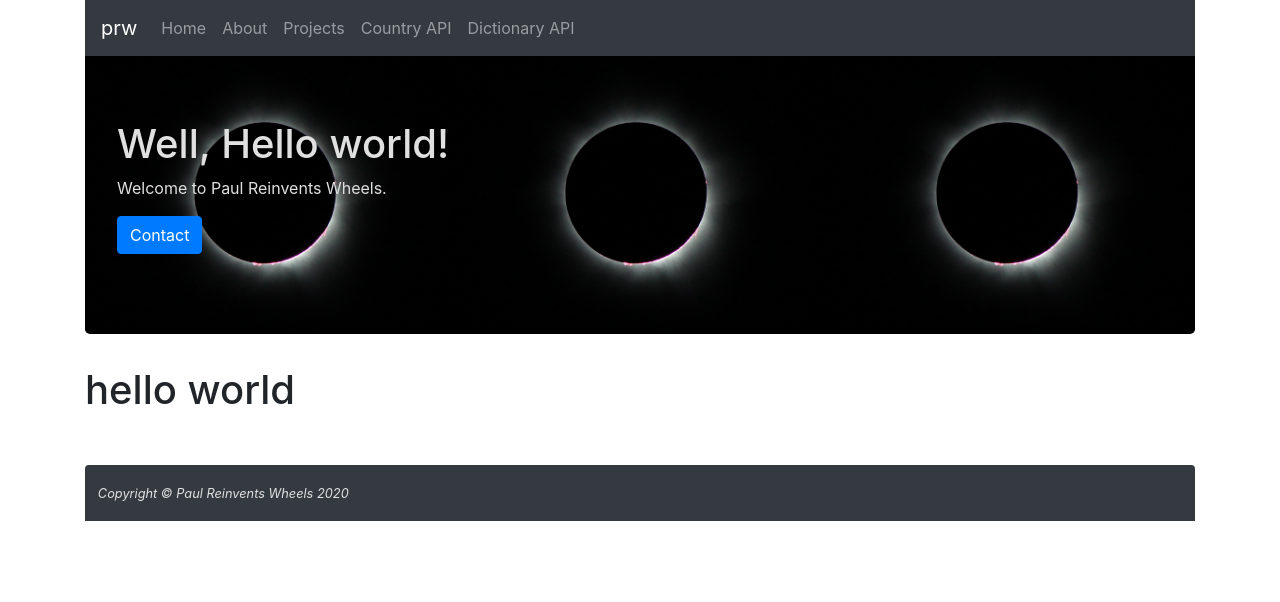
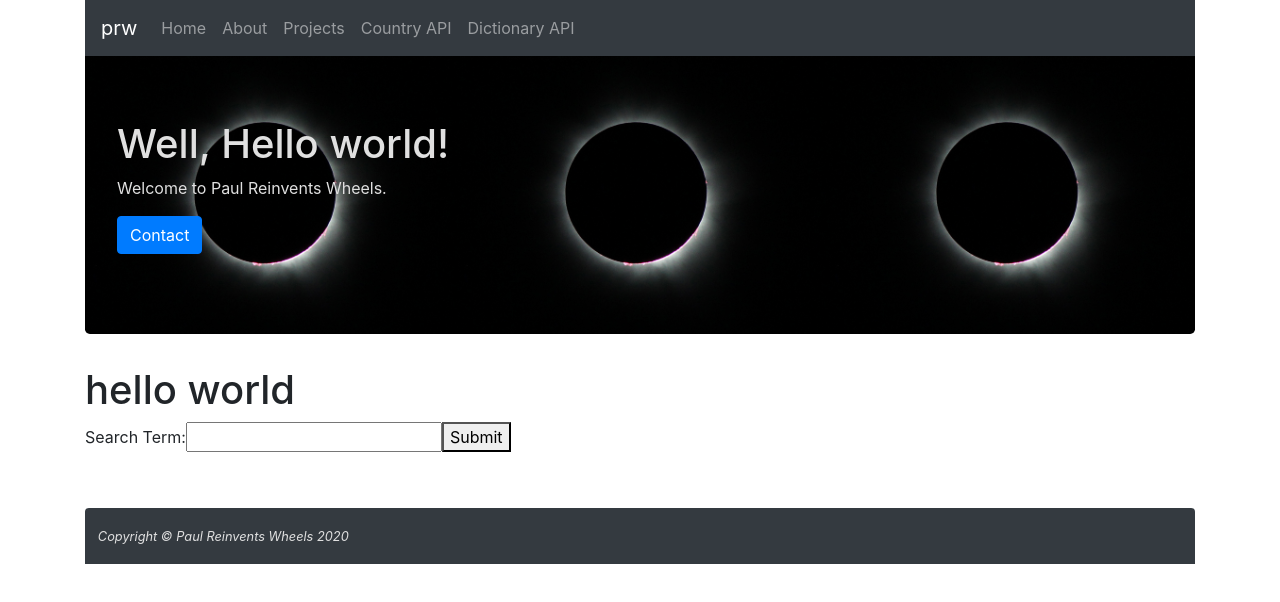
Before and after one commit to paulreyneveld/prw-front-end, a React (Create React App) app: page /dictionary in a window 1280 px wide. Shown: the top 602 px of the page. Built offline with nearby package versions, Linux system fonts and the light colour scheme; no server answers; the HTML template or start-up script is replaced by a standard one.

Commit message:
Added search field

```diff
--- a/src/components/Dictionary.js
+++ b/src/components/Dictionary.js
@@ -1,9 +1,24 @@
-import React from 'react'
+import React, { useState } from 'react'
 import axios from 'axios'
 
+
 const Dictionary = () => {
+
+    const [searchTerm, setSearchTerm] = useState('')
+
+    const queryAPI = (event) => {
+        event.preventDefault()
+        console.log(searchTerm)
+    }
     return (
+        <>
         <h1> hello world</h1>
+        <form onSubmit={queryAPI}>
+            <label>Search Term:</label>
+            <input type="text" value={searchTerm} onChange={(event) => setSearchTerm(event.target.value)} />
+            <button>Submit</button>
+        </form>
+        </>
     )
 }
 
```
